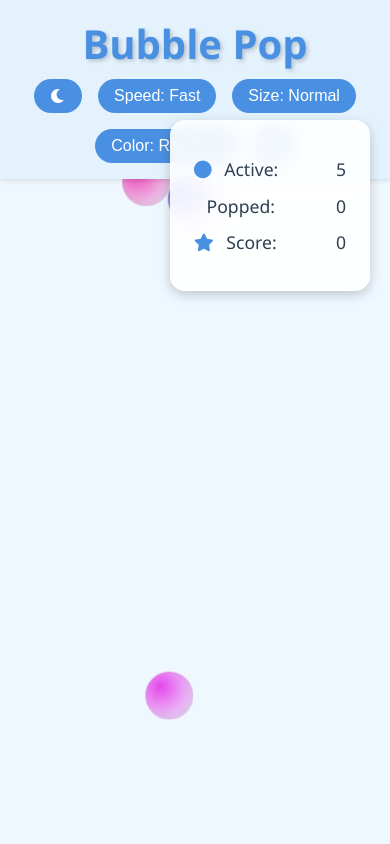
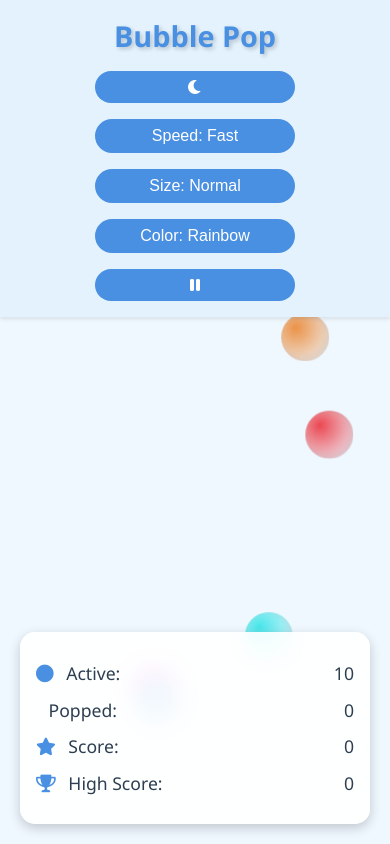
Before and after one commit to Aurora-291/BubblePoP, a plain HTML site: page index.html in a window 390 px wide. Both pictures are taken after a click on the button "Speed: Normal". Drawn offline with Linux system fonts and the light colour scheme.

Commit message:
Continuation of last commit

```diff
--- a/index.html
+++ b/index.html
@@ -33,6 +33,10 @@
                 <span><i class="fas fa-star"></i> Score:</span>
                 <span id="score">0</span>
             </div>
+            <div class="stat-item">
+                <span><i class="fas fa-trophy"></i> High Score:</span>
+                <span id="highScore">0</span>
+            </div>
         </div>
 
         <div id="gameArea"></div>
--- a/script.js
+++ b/script.js
@@ -2,6 +2,7 @@ let layer = 0;
 let count = 0;
 let poppedCount = 0;
 let score = 0;
+let highScore = localStorage.getItem('highScore') || 0;
 let bubbleInterval;
 let gameSpeed = 1000;
 let bubbleSize = 48;
@@ -12,6 +13,7 @@ const gameArea = document.getElementById('gameArea');
 const countElement = document.getElementById('count');
 const poppedElement = document.getElementById('popped');
 const scoreElement = document.getElementById('score');
+const highScoreElement = document.getElementById('highScore');
 const themeToggle = document.getElementById('themeToggle');
 const speedControl = document.getElementById('speedControl');
 const sizeControl = document.getElementById('sizeControl');
@@ -67,7 +69,10 @@ function cycleSpeed() {
     speedControl.textContent = `Speed: ${nextSpeed}`;
     gameSpeed = speeds[nextSpeed];
 
-    resetIntervals();
+    clearInterval(bubbleInterval);
+    if (!isPaused) {
+        bubbleInterval = setInterval(createBubble, gameSpeed);
+    }
 }
 
 function cycleSize() {
@@ -88,13 +93,6 @@ function cycleColor() {
     const nextColor = colorModes[nextIndex];
 
     colorControl.textContent = `Color: ${nextColor}`;
-}
-
-function resetIntervals() {
-    clearInterval(bubbleInterval);
-    if (!isPaused) {
-        bubbleInterval = setInterval(createBubble, gameSpeed);
-    }
 }
 
 function getRandomPosition(size) {
@@ -146,6 +144,12 @@ function popBubble(bubble) {
     poppedCount++;
     score += Math.floor(100 / gameSpeed * bubbleSize);
 
+    if (score > highScore) {
+        highScore = score;
+        localStorage.setItem('highScore', highScore);
+        highScoreElement.textContent = highScore;
+    }
+
     countElement.textContent = count;
     poppedElement.textContent = poppedCount;
     scoreElement.textContent = score;
@@ -153,13 +157,27 @@ function popBubble(bubble) {
     setTimeout(() => bubble.remove(), 300);
 }
 
+function handleResize() {
+    const bubbles = document.querySelectorAll('.bubble');
+    bubbles.forEach(bubble => {
+        const position = getRandomPosition(parseInt(bubble.style.width));
+        bubble.style.left = `${position.x}px`;
+        bubble.style.top = `${position.y}px`;
+    });
+}
+
 function initGame() {
+    highScoreElement.textContent = highScore;
+
     themeToggle.addEventListener('click', toggleTheme);
     speedControl.addEventListener('click', cycleSpeed);
     sizeControl.addEventListener('click', cycleSize);
     colorControl.addEventListener('click', cycleColor);
     pauseButton.addEventListener('click', togglePause);
-    document.body.dataset.theme = 'light';
+
+    window.addEventListener('resize', handleResize);
+
+    bubbleInterval = setInterval(createBubble, gameSpeed);
 }
 
 initGame();
--- a/style.css
+++ b/style.css
@@ -50,7 +50,7 @@ h1 {
     color: var(--primary-color);
     font-size: 2.5rem;
     text-shadow: 2px 2px 4px rgba(0, 0, 0, 0.2);
-    margin-bottom: 0.5rem;
+    margin-bottom: 1rem;
 }
 
 .controls {
@@ -155,3 +155,27 @@ button:hover {
     50% { transform: scale(1.5); opacity: 0.5; }
     100% { transform: scale(2); opacity: 0; }
 }
+
+@media (max-width: 768px) {
+    .controls {
+        flex-direction: column;
+        align-items: center;
+    }
+
+    .stats {
+        top: auto;
+        bottom: 20px;
+        right: 20px;
+        left: 20px;
+        padding: 1rem;
+    }
+
+    button {
+        width: 100%;
+        max-width: 200px;
+    }
+
+    h1 {
+        font-size: 1.8rem;
+    }
+}
```
